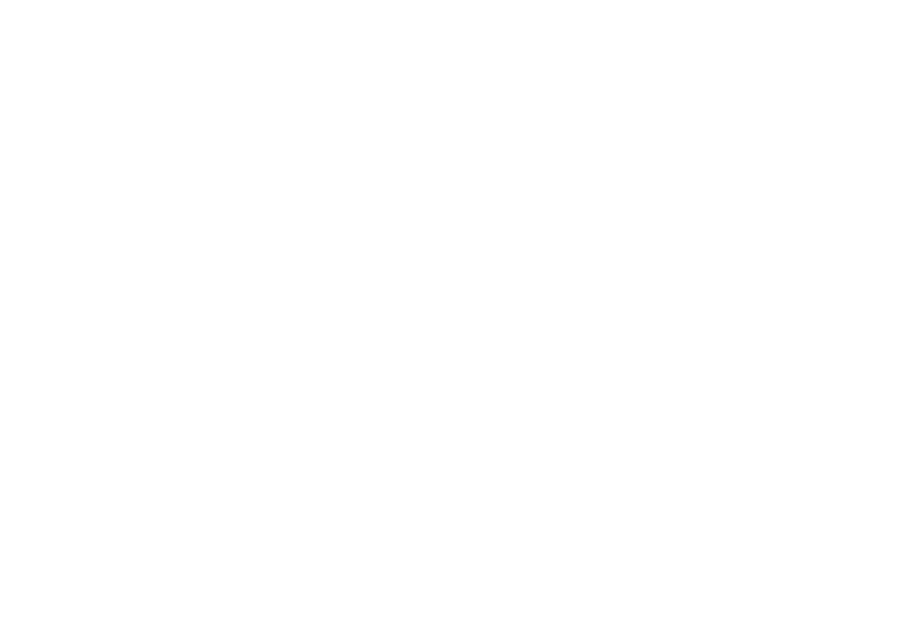
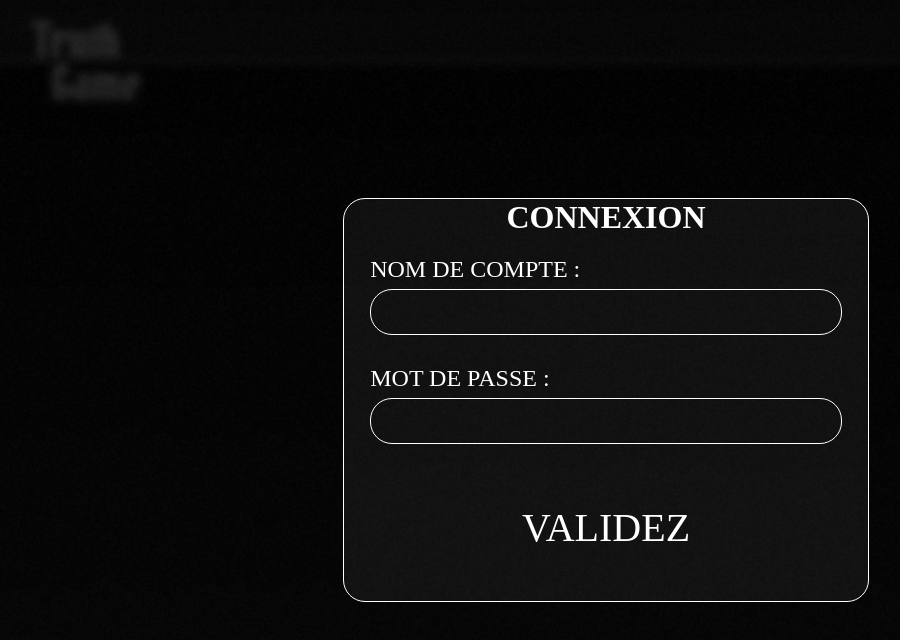
Before and after one commit to Oomaxime/NOGPT-QUIZZ, a plain HTML site: page index.html in a window 1280 px wide. Shown: the whole page, without its empty margins (34-934 px from the left). Drawn offline with Linux system fonts and the light colour scheme; a web font is replaced by a local one.

Commit message:
Add background, logo on navbar and login modal

```diff
--- a/assets/css/style.css
+++ b/assets/css/style.css
@@ -0,0 +1,108 @@
+*{
+    margin: 0;
+    padding: 0;
+    box-sizing: border-box;
+}
+
+body{
+    background-color: #010101;
+    background-image: url('../img/bg.png');
+    color: white;
+    font-family: 'Bebas Neue', serif;
+    font-size: 24px;
+}
+
+header{
+    height: 62px;
+    background-color: rgba(255, 255, 255, 0.1);
+    backdrop-filter: blur(8px);
+    border-bottom: 1px solid white;
+}
+
+.flexcenter{
+    display: flex;
+    justify-content: center;
+    align-items: center;
+}
+#logo{
+    height: 128px;
+    margin-left: 5%;
+}
+
+h1{
+    font-size: 48px;
+}
+
+h2{
+    font-size: 32px;
+}
+
+h3{
+    font-size: 24px;
+}
+
+.modal{
+    width: 100%;
+    height: 100vh;
+    position: absolute;
+    z-index: 1;
+    background-image: url("../img/texturepopup.png");
+    backdrop-filter: blur(4px);
+}
+
+#login{
+
+    display: flex;
+    flex-direction: column;
+    justify-content: center;
+    align-items: center;
+    border: 1px solid white;
+    border-radius: 22px;
+    background-color: rgba(255, 255, 255, 0.05);
+    height: fit-content;
+    width: 50vw;
+    max-width: 526px;
+    padding-bottom: 50px;
+    font-family: Bokor, serif;
+
+}
+
+#login form{
+    display: flex;
+    flex-direction: column;
+    justify-content: center;
+    align-items: start;
+    width: 90%;
+    margin: 20px auto auto;
+
+}
+
+#login label{
+    display: block;
+    font-size: 24px;
+}
+
+#login input{
+    background: none;
+    width: 100%;
+    height: 46px;
+    font-size: 24px;
+    font-family: Coolvetica, serif;
+    color: white;
+    border: 1px solid white;
+    border-radius: 22px;
+    padding: 0 15px;
+    margin: 6px 0 30px 0;
+}
+
+#login button{
+    font-family: Bokor, serif;
+    color: white;
+    font-size: 40px;
+    margin-top: 30px;
+    background: none;
+    border: none;
+}
+#login button:hover{
+    color: yellow;
+}
--- a/index.html
+++ b/index.html
@@ -5,9 +5,27 @@
     <meta name="viewport"
           content="width=device-width, user-scalable=no, initial-scale=1.0, maximum-scale=1.0, minimum-scale=1.0">
     <meta http-equiv="X-UA-Compatible" content="ie=edge">
-    <title>MyQizz</title>
+    <title>TruthGame</title>
+    <link rel="stylesheet" href="./assets/css/style.css">
+    <link rel="preconnect" href="https://fonts.googleapis.com">
+    <link rel="preconnect" href="https://fonts.gstatic.com" crossorigin>
+    <link href="https://fonts.googleapis.com/css2?family=Bebas+Neue&family=Bokor&display=swap" rel="stylesheet">
 </head>
 <body>
-
+    <div class="modal flexcenter" >
+        <div id="login">
+            <h2>CONNEXION</h2>
+            <form action="" method="post">
+                <label for="login_input">NOM DE COMPTE :</label><input type="text" name="name" id="login_input">
+                <label for="password_input">MOT DE PASSE :</label><input type="password" name="password" id="password_input">
+            </form>
+            <button type="submit">VALIDEZ</button>
+        </div>
+    </div>
+    <header>
+        <img id=logo src="./assets/img/logo.png" alt="">
+    </header>
+    <main>
+    </main>
 </body>
 </html>
```
Also changed, not shown: assets/img/bg.png (added), assets/img/logo.png (added), assets/img/texturepopup.png (added).
